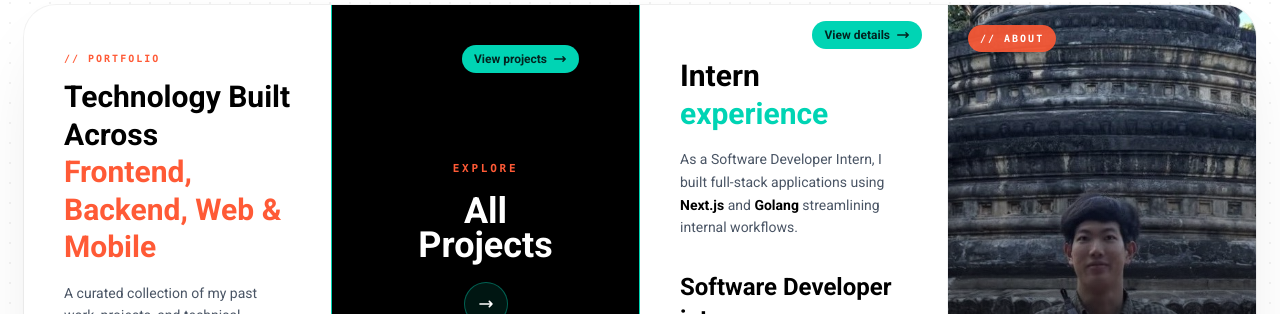
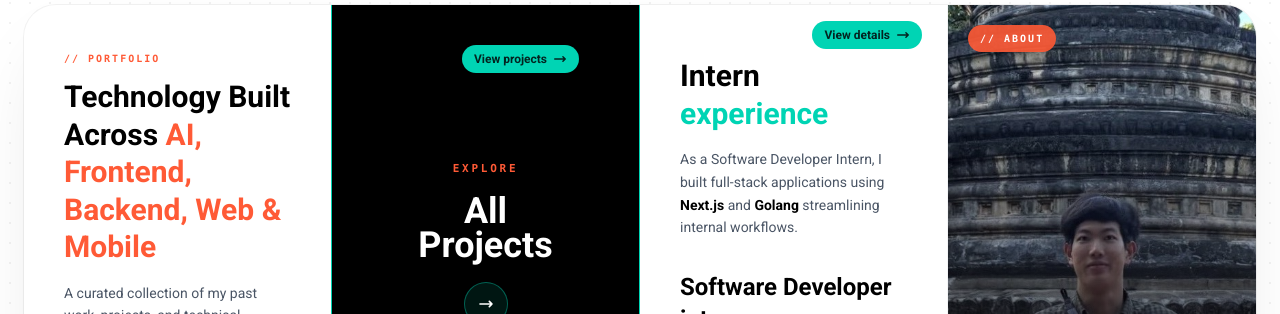
Before and after one commit to pp811010/profile_serapat, a Next.js app: page / in a window 1280 px wide. Shown: the part 91-405 px from the top of the page. Built offline with nearby package versions, Linux system fonts and the light colour scheme; a web font is replaced by a local one.

Commit message:
add detail descirption in experience2

```diff
--- a/components/sections/Hero.tsx
+++ b/components/sections/Hero.tsx
@@ -49,7 +49,7 @@ export default function Hero() {
               </span>
               <h2 className="text-2xl lg:text-3xl font-bold text-black leading-tight mb-4">
                 Technology Built Across{" "}
-                <span style={{ color: ACCENT }}>Frontend, Backend, Web & Mobile</span>
+                <span style={{ color: ACCENT }}>AI, Frontend, Backend, Web & Mobile</span>
               </h2>
               <p className="text-gray-600 text-sm leading-relaxed mb-8">
                 A curated collection of my past work, projects, and technical journey.
```
